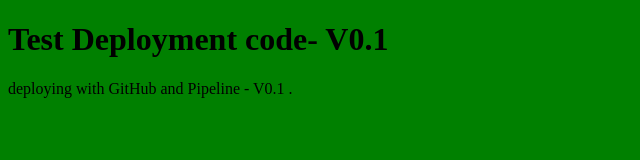
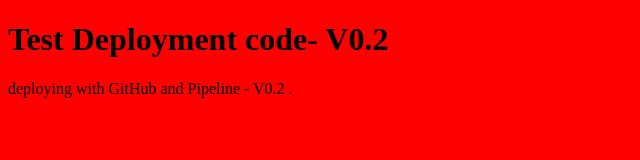
Before and after one commit to duggu-reddy/CodeDeploy-poc, a plain HTML site: page index.html in a window 1280 px wide. Shown: the whole page, without its empty margins (0-640 px from the left). Drawn offline with Linux system fonts and the light colour scheme.

Commit message:
Chnage in colour and version

```diff
--- a/index.html
+++ b/index.html
@@ -1,10 +1,10 @@
 <!DOCTYPE html>
 <html>
-<body bgcolor='green'>
+<body bgcolor='red'>
 
-<h1>Test Deployment code- V0.1 </h1>
+<h1>Test Deployment code- V0.2 </h1>
 
-<p>deploying with GitHub and Pipeline - V0.1 .</p>
+<p>deploying with GitHub and Pipeline - V0.2 .</p>
 
 </body>
 </html>
```
